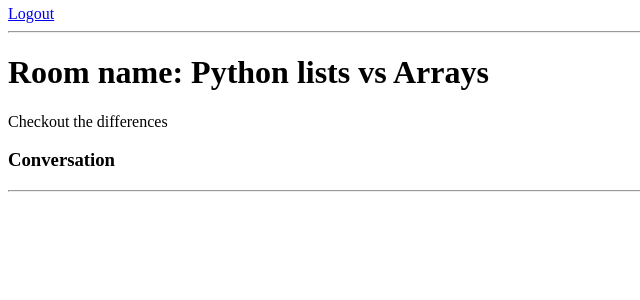
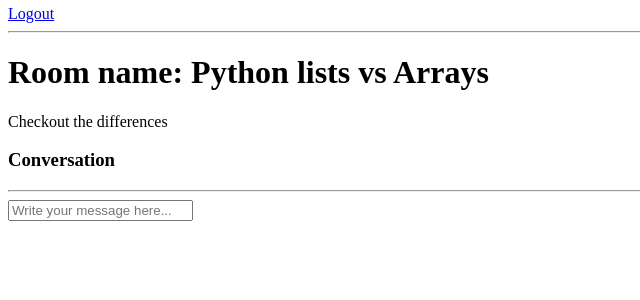
Before and after one commit to IDaneva/Server_Chat_Room, a Django app: page /room/8/ in a window 1280 px wide. Shown: the part 146-446 px from the top of the page, without its empty margins (0-640 px from the left). Run offline with Django 4.2, Linux system fonts and the light colour scheme; a user stored in the database is signed in; data comes from the database, SQL or seed files in the repository; both versions use the stored data as it was after the commit.

Commit message:
added messages to the room view

```diff
--- a/studybud/base/templates/base/room.html
+++ b/studybud/base/templates/base/room.html
@@ -11,6 +11,23 @@
     <h3>Conversation</h3>
     <hr>
 
+    {% for message in room_messages %}
+
+    <div>
+        <small>@{{message.user}} {{message.created|timesince}} ago</small>
+        <p>{{message.body}}</p>
+        <hr>
+    </div>
+
+    {% endfor %}
+
+    {% if request.user.is_authenticated %}
+    <div class="comment-form">
+        <form action="" method="POST"></form>
+        {% csrf_token %}
+        <input type="text" name="body" placeholder="Write your message here...">
+    </div>
+    {% endif %}
 
 </div>
 
--- a/studybud/base/views.py
+++ b/studybud/base/views.py
@@ -5,7 +5,7 @@ from django.contrib.auth.decorators import login_required
 from django.shortcuts import render, redirect
 from django.contrib.auth.models import User
 from django.db.models import Q
-from .models import Room, Topic
+from .models import Room, Topic, Message
 from .forms import RoomForm
 
 
@@ -73,7 +73,18 @@ def home(request):
 
 def room(request, pk):
     room = Room.objects.get(id=pk)
-    context = {"room": room}
+    room_messages = room.message_set.all().order_by("-created")
+
+    if request.method == "POST":
+        message = Message.object.create(
+            user = request.user,
+            room = room,
+            body = request.POST.get("body"),
+
+        )
+        return redirect("room", pk=room.id)
+
+    context = {"room": room, "room_messages": room_messages}
     return render(request, "base/room.html", context)
 
 
```
Also changed, not shown: studybud/db.sqlite3.
